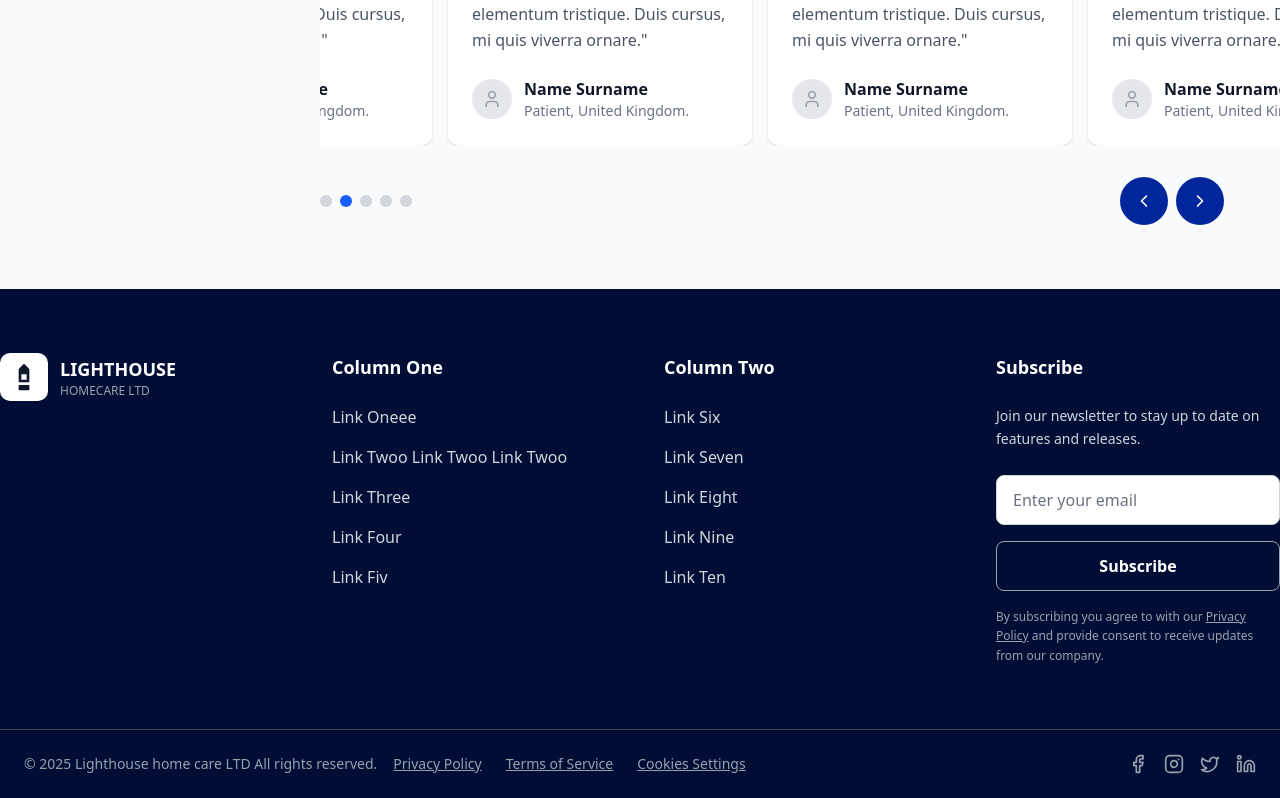
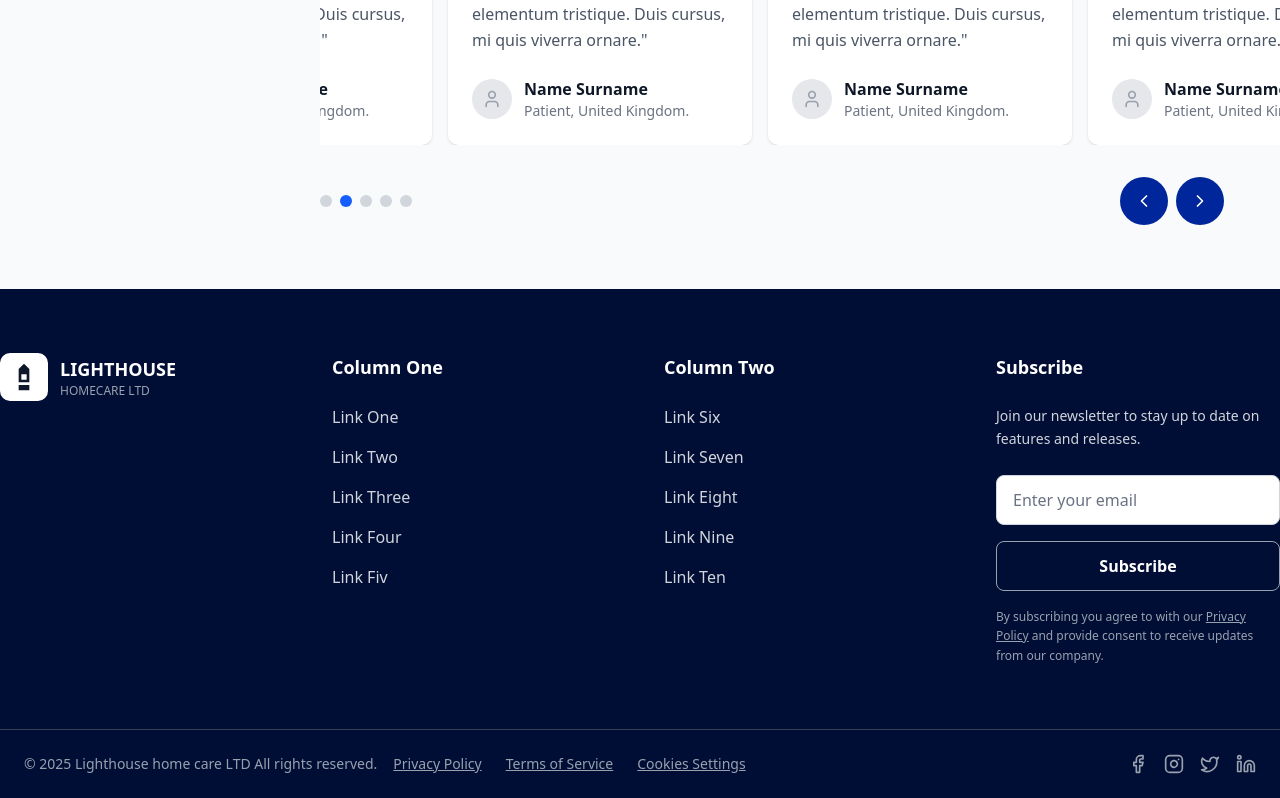
Before and after one commit to tasammie/lighthousehomecare, a Next.js app: page / in a window 1280 px wide. Shown: the part 5843-6641 px from the top of the page. Built offline with nearby package versions, Linux system fonts and the light colour scheme.

Commit message:
fourth push

```diff
--- a/app/(landingPage)/components/footer/index.tsx
+++ b/app/(landingPage)/components/footer/index.tsx
@@ -47,7 +47,7 @@ const LighthouseFooter = () => {
                   href="#"
                   className="text-gray-300 hover:text-white transition-colors"
                 >
-                  Link Oneee
+                  Link One
                 </a>
               </li>
               <li>
@@ -55,9 +55,8 @@ const LighthouseFooter = () => {
                   href="#"
                   className="text-gray-300 hover:text-white transition-colors"
                 >
-                  Link Twoo
-                  Link Twoo
-                  Link Twoo
+                  Link Two
+
                 </a>
               </li>
               <li>
```
